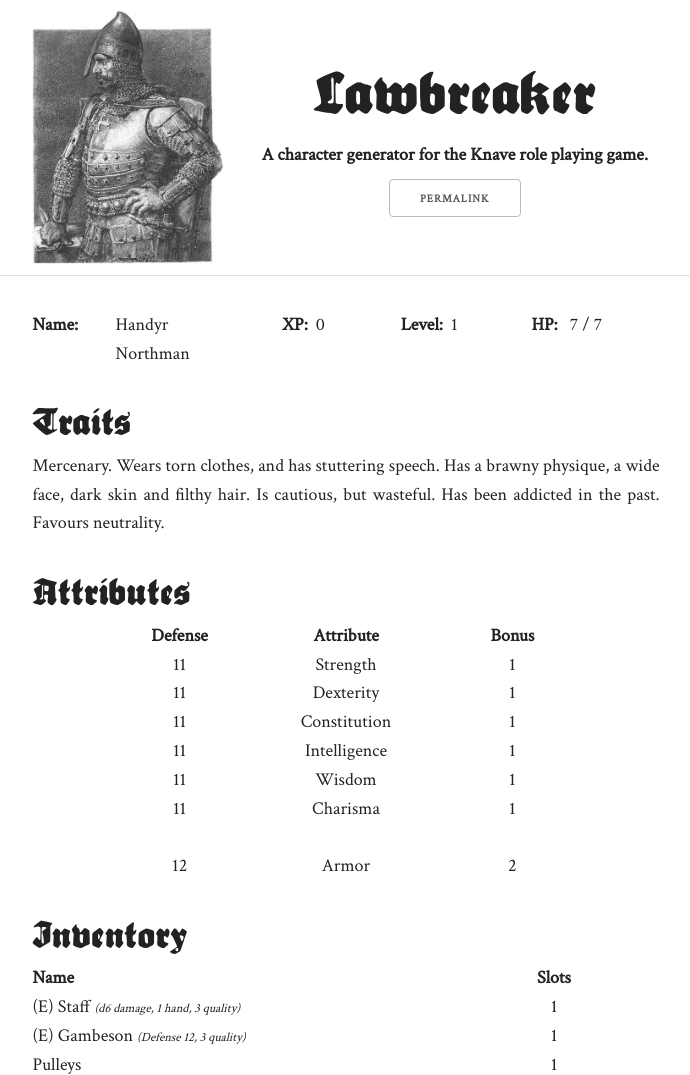
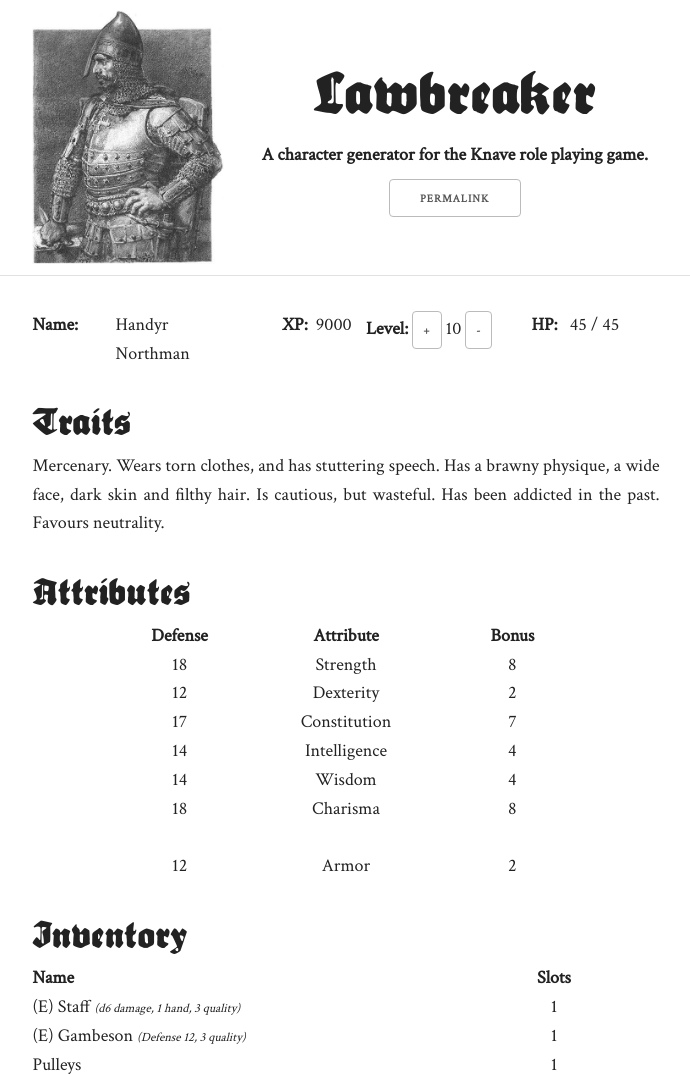
Before and after one commit to hrangan/lawbreaker, a Flask app: page / in a window 1280 px wide. Shown: the top 1075 px of the page, without its empty margins (294-984 px from the left). Run offline with Flask 3, Linux system fonts and the light colour scheme; some libraries are stand-ins or nearby versions.

Commit message:
initial wip of displaying level ups on the web site

```diff
--- a/lawbreaker/character.py
+++ b/lawbreaker/character.py
@@ -25,10 +25,14 @@ class Character(object):
         self._basic_loadout()
 
         self.level = 1
+        self.xp = 0
+        self.progression_history = [{'level': self.level,
+                                     'hit_points': self.hit_points,
+                                     'xp': 0,
+                                     'attributes_changed': []
+                                     }]
         for x in range(level - 1):
-            self.levelup()
-        assert self.level == level
-        self.xp = 1000 * (self.level - 1)
+            self.apply(**self.levelup())
 
     def __str__(self):
         return "\n\n\n".join([self._format_basic(),
@@ -37,6 +41,9 @@ class Character(object):
                               str(self.traits)])
 
     def __repr__(self):
+        # TODO data sent to the server is at level 10. need to work out a way
+        # of keeping the character at level 1, but still doing progression
+        # correctly
         character = {'id': self.id,
                      'name': self.name,
                      'xp': self.xp,
@@ -47,7 +54,8 @@ class Character(object):
                      'inventory': [item.details for item in self.inventory.sorted()],
                      'used_slots': self.inventory.used_slots,
                      'total_slots': self.inventory.total_slots,
-                     'traits': self.traits.traits}
+                     'traits': self.traits.traits,
+                     'progression': self.progression_history}
 
         return json.dumps(character)
 
@@ -122,20 +130,34 @@ class Character(object):
         self.inventory.add(Items.get('general_gear_1'))
         self.inventory.add(Items.get('general_gear_1'))
 
+    def apply(self, **kwargs):
+        self.progression_history.append(kwargs)
+        self.level = kwargs['level']
+        self.hit_points = kwargs['hit_points']
+        self.xp = kwargs['xp']
+        for attribute in kwargs['attributes_changed']:
+            self.stats[attribute] += 1
+
     def levelup(self):
-        self.level = self.level + 1
         count = 3
         attributes = list(self.stats)
+        attributes_changed = []
         while count > 0:
             random.shuffle(attributes)
             for attribute in attributes:
                 if (self.stats[attribute] < 20) and (dice.roll('1d20')[0] < (self.stats[attribute])):
-                    self.stats[attribute] += 1
+                    attributes_changed.append(attribute)
                     count -= 1
                     if count == 0:
                         break
-        hp = sum([dice.roll('1d8')[0] for x in range(self.level)])
+        hp = sum([dice.roll('1d8')[0] for x in range(self.level+1)])
         if hp < self.hit_points:
-            self.hit_points += 1
+            hp = self.hit_points + 1
         else:
             self.hit_points = hp
+
+        return {'level': self.level + 1,
+                'hit_points': hp,
+                'xp': 1000 * self.level,
+                'attributes_changed': attributes_changed
+                }
--- a/lawbreaker/web/server.py
+++ b/lawbreaker/web/server.py
@@ -54,7 +54,7 @@ def security_headers(response):
                                                    "font-src 'self' https://fonts.gstatic.com data;"
                                                    "img-src 'self';"
                                                    "object-src 'none';"
-                                                   "script-src 'none';"
+                                                   "script-src 'self';"
                                                    "style-src 'self' https://fonts.googleapis.com;"
                                                    "frame-ancestors 'self'"
                                                    )
@@ -70,7 +70,7 @@ def error404(error):
 
 @app.route('/')
 def generate_character():
-    character = Character(name=Name.get())
+    character = Character(name=Name.get(), level=10)
     character_json = repr(character)
     db.insert(character.id, character_json)
     return render_template('index.html', content=json.loads(character_json, object_pairs_hook=OrderedDict))
--- a/lawbreaker/web/static/css/lawbreaker.css
+++ b/lawbreaker/web/static/css/lawbreaker.css
@@ -76,3 +76,11 @@ img {
   font-size:2em;
   text-align:center;
 }
+
+.levelup {
+  padding: 0 10px;
+}
+
+.hidden {
+  display : none !important;
+}
--- /dev/null
+++ b/lawbreaker/web/static/scripts/lawbreaker.js
@@ -0,0 +1,19 @@
+var level=1;
+
+var progression = JSON.parse(document.getElementById('progression').innerHTML);
+console.log(progression);
+
+function level_up() {
+    if ( level >= 10 ) {
+        return;
+    }
+    ++level;
+    console.log(progression[level]);
+}
+function level_down() {
+    if ( level <= 1 ) {
+        return;
+    }
+    --level;
+    console.log(progression[level]);
+}
--- a/lawbreaker/web/templates/index.html
+++ b/lawbreaker/web/templates/index.html
@@ -27,9 +27,14 @@
         <link rel="stylesheet" type="text/css" href="{{ url_for('static', filename='css/print.css') }}" />
         <link rel="stylesheet" type="text/css" href="{{ url_for('static', filename='css/font.css') }}" />
         <link rel="stylesheet" href="https://fonts.googleapis.com/css?family=Crimson+Text" />
+
+        <script type="text/javascript" src="{{ url_for('static', filename='scripts/lawbreaker.js') }}" defer>
+        </script>
+
         <link rel="shortcut icon" href="{{ url_for('static', filename='favicon.ico') }}" />
     </head>
     <body>
+        <div id="progression" class="hidden">{{ content['progression']|tojson }}</div>
         <div class="container">
             <!-- Header -->
             <div class="row noprint header center-text">
@@ -72,7 +77,12 @@
                 <div class="offset-by-two one columns"><b>Name:</b></div>
                 <div class="two columns">{{content['name']}}</div>
                 <div class="one columns" ><b>XP:&nbsp;&nbsp;</b>{{content['xp']}}</div>
-                <div class="two columns center-text"><b>Level:&nbsp;&nbsp;</b>{{content['level']}}</div>
+                <div class="two columns center-text">
+                    <b>Level:</b>
+                    <button class="levelup" onClick="level_up()">+</button>
+                        {{ content['level'] }}
+                    <button class="levelup" onClick="level_down()">-</button>
+                </div>
                 <div class="two columns" ><b>HP:&nbsp;&nbsp;</b> {{content['hit_points']}} / {{content['hit_points']}}</div>
             </div>
             <br>
```
